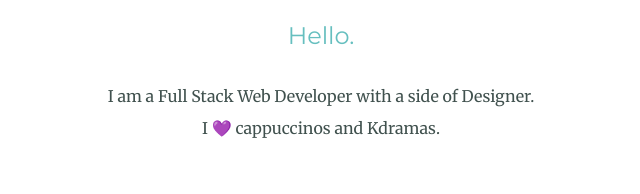
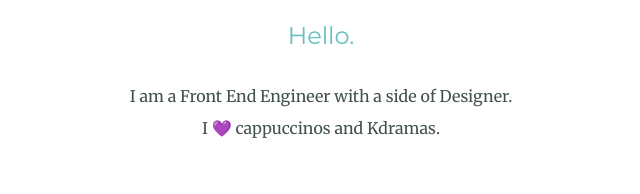
Before and after one commit to daynawilson/mysite, a plain HTML site: page index.html in a window 1280 px wide. Shown: the part 856-1050 px from the top of the page, 319-959 px from the left. Drawn offline with Linux system fonts and the light colour scheme.

Commit message:
Update index.html

```diff
--- a/index.html
+++ b/index.html
@@ -20,7 +20,7 @@
     <div class="profile">
       <img class="profile-pic" src="images/dayna_wilson_profile.png" alt="dayna wilson profile picture">
       <h2>Hello.</h2>
-      <p class="intro">I am a Full Stack Web Developer with a side of Designer.<br>I 💜 cappuccinos and Kdramas.</p>
+      <p class="intro">I am a Front End Engineer with a side of Designer.<br>I 💜 cappuccinos and Kdramas.</p>
     </div>
 
     <hr>
```
